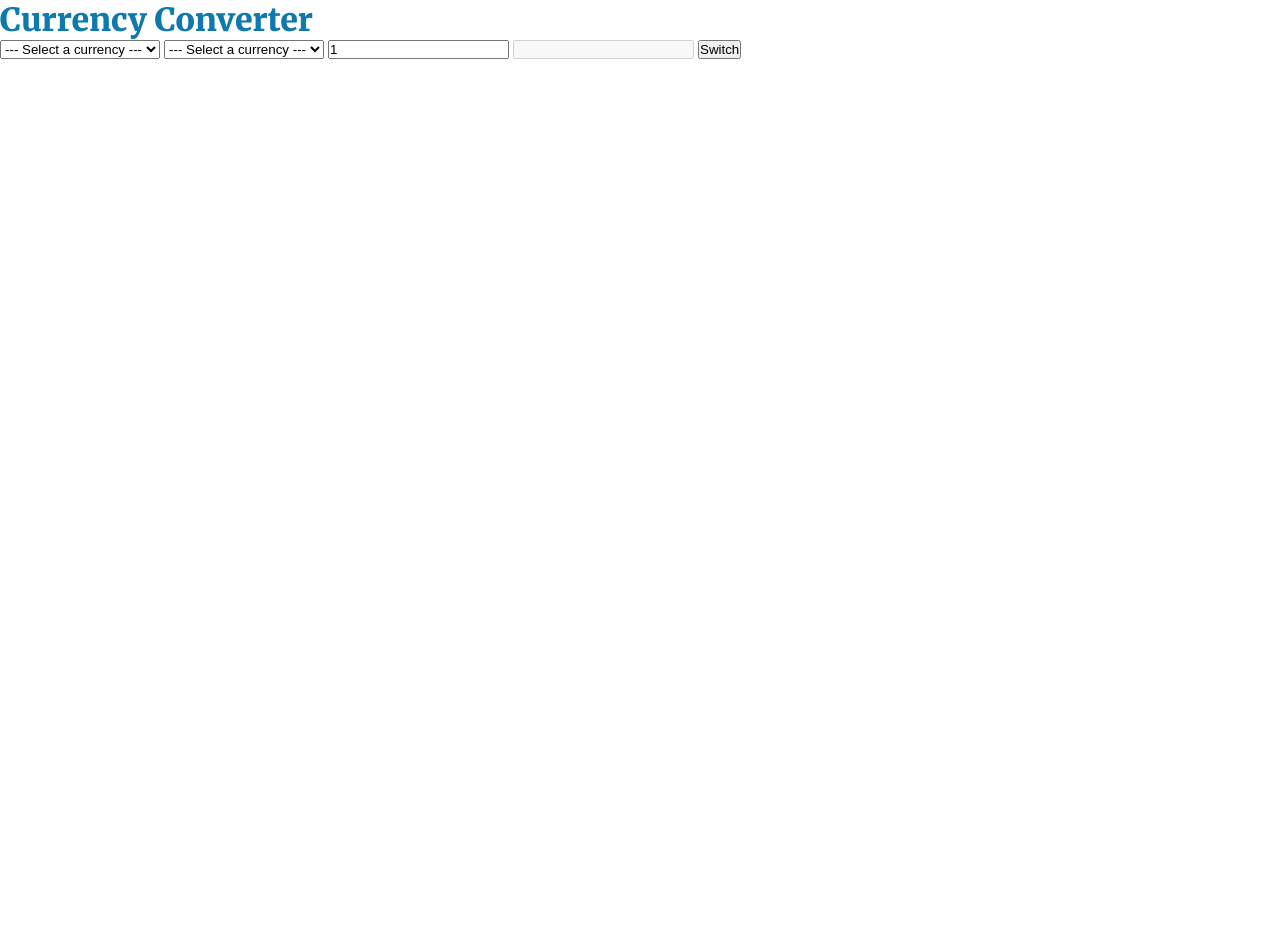
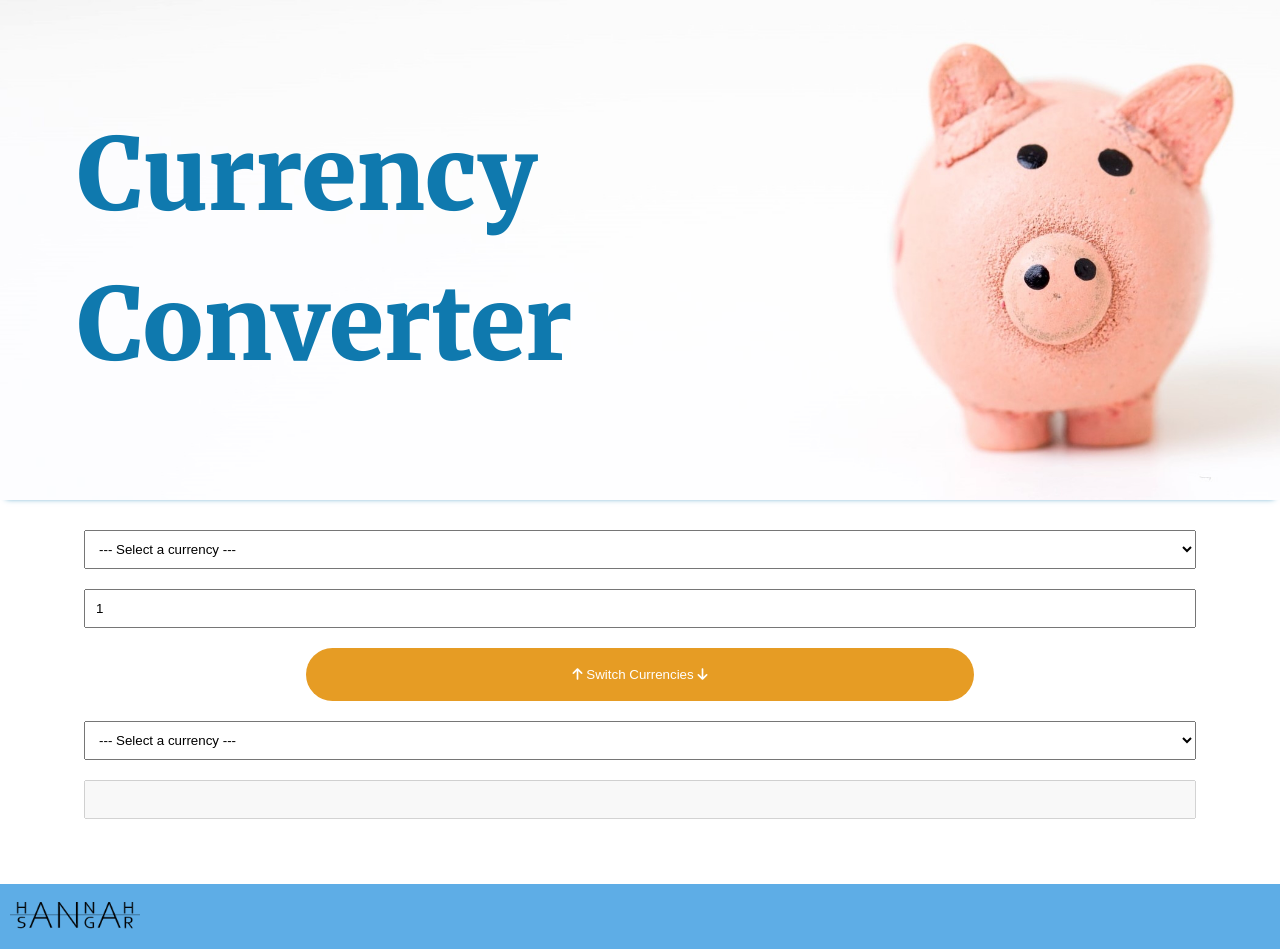
Before and after one commit to 88Hannah/currency-converter, a website: page index.html in a window 1280 px wide. Before the commit the page ends 800 px from the top, so only its background shows below. Drawn offline with Linux system fonts and the light colour scheme; no server answers.

Commit message:
Styling complete on mobile - still working on desktop etc

```diff
--- a/css/style.css
+++ b/css/style.css
@@ -7,25 +7,134 @@
 }
 
 
-body {
+:root {
     --clr--dk-blue: #0F79AE;
     --clr-blue: #5EADE6;
-    --clr-lt-blue: #D2F5FF;
+    --clr-grey: #E6F4F1;
     --clr-orange: #E69C24;
 
     --ff-title: 'Merriweather', serif;
     --ff-body: 'Roboto', sans-serif;
 }
 
+body {
+    position: relative;
+    font-family: var(--ff-body);
+    min-height: 100vh;
+    padding-bottom: 70px;
+}
+
+section {
+    width: 90%;
+    max-width: 1400px;
+    margin: 0 auto;
+}
+
+header {
+
+    height: fit-content;
+    width: 100vw;
+}
+
+.header__img-holder {
+    display: flex;
+    width: 100vw;
+    max-width: 1400px;
+    margin: 0 auto;
+    height: 40vw;
+    max-height: 500px;
+    box-shadow: 0px 4px 6px -6px var(--clr--dk-blue);
+}
+
+.shadow-container{
+    position: relative;
+    height: 100%;
+    flex-basis: auto;
+    flex-grow: 1;
+    flex-shrink: 1;
+}
+
+.header__img--shadow {
+    width: 100%;
+    height: 100%;
+}
+
+.pig-container {
+    height: 100%;
+    width: 40vw;
+    max-width: 500px;
+    flex-basis: auto;
+    flex-grow: 0;
+    flex-shrink: 0;
+}
+
+.header__img--pig {
+    width: 100%;
+    height: 100%;
+}
+
 
 h1 {
+    position: absolute;
     color: var(--clr--dk-blue);
     font-family: var(--ff-title);
+    font-size: 8vw;
+    line-height: 1.5em;
+    height: 24vw;
+    top: 50%;
+    left: 10%;
+    margin-top: -12vw;
 }
 
+
+@media (min-width: 1250px) {
+    h1 {
+        font-size: 100px;
+        height: 300px;
+        width: 675px;
+        top: 50%;
+        margin-top: -150px;
+    }
+
+}
+
+/* @media (min-width: 450px) {
+
+    h1 {
+        font-size: 2.5em;
+        height: 100px;
+        margin-top: -50px;
+    }
+}
+
+
+@media (min-width: 600px) {
+
+    h1 {
+        font-size: 3em;
+        height: 120;
+        margin-top: -60px;
+    }
+}
+
+
+@media (min-width: 879px) {
+
+    h1 {
+        font-size: 3em;
+        height: 60px;
+        margin-top: -30px;
+    }
+} */
+
+
+
+
 .spinner {
+    font-size: 4em;
     width: fit-content;
     height: fit-content;
+    margin: 30px auto;
     animation-name: spin;
     animation-iteration-count: infinite;
     animation-duration: 0.8s;
@@ -44,9 +153,86 @@ h1 {
 
 .converter {
     display: none;
+    flex-direction: column;
+    /* justify-items: center; */
+    padding: 20px;
+}
+
+.converter__element {
+    padding: 10px;
+    margin: 10px 0;
+    outline-color: var(--clr-orange);
+}
+
+.converter__element option {
+    outline-color: var(--clr-orange);
+}
+
+.switch {
+    width: 60%;
+    height: 4em;
+    align-self: center;
+    background: var(--clr-orange);
+    color: white;
+    border: none;
+    border: solid 2px transparent;
+    border-radius: 2em;
+    outline: none;
+}
+
+.switch:focus {
+    border: solid 2px var(--clr--dk-blue);
 }
 
 
 
 
-/*  let {baseCurrency, toCurrency, fromAmount} = UICtrl.getInput(); */
+
+/* FLAGS */
+
+.flags__intro {
+    padding: 10px 0;
+    font-size: 1.3em;
+}
+
+.flags__intro__currency {
+    font-size: 1.5em;
+    font-weight: 700;
+    color: var(--clr--dk-blue);
+}
+
+
+.flags__country {
+    display: flex;
+    width: 100%;
+    align-items: center;
+    justify-content: space-between;
+    padding: 10px;
+    background: var(--clr-grey);
+}
+
+.flags__img {
+    height: 30px;
+    border: solid 1px #aaa;
+    margin-left: 20px;
+}
+
+
+.flag-group {
+    margin-bottom: 30px;
+}
+
+
+footer {
+    background: var(--clr-blue);
+    position: absolute;
+    bottom: 0;
+    width: 100%;
+}
+
+
+
+.logo {
+    width: 150px;
+    padding: 10px;
+}
--- a/index.html
+++ b/index.html
@@ -10,34 +10,47 @@
 </head>
 <body>
 
-    <h1>Currency Converter</h1>
+    <header>
+        <div class="header__img-holder">
+            <div class="shadow-container">
+                <img class="header__img header__img--shadow" src="images/pig-shadow.jpg" alt="piggy bank">
+                <h1>Currency Converter</h1>
+            </div>
+            <div class="pig-container">
+                <img class="header__img header__img--pig" src="images/pig-square.jpg" alt="piggy bank">
+            </div>
+        </div>
+    </header>
 
-    <div class="spinner initial-loader"><i class="fas fa-spinner"></i></div>
+    <div class="spinner initial-loader"><i class="fas fa-sync-alt"></i></div>
 
     <section class="converter">
-        <select type="text" id="currencyFrom" class="data-field">
+        <select type="text" id="currencyFrom" class="data-field converter__element">
             <option disable hidden>--- Select a currency ---</option>
             <!-- Data options added in javascript -->
         </select>
 
-        <select type="text" id="currencyTo" class="data-field">
+        <input type="number" id="fromAmount" min="0" value="1" class="data-field converter__element">
+
+        <button type="button" class="switch converter__element"><i class="fas fa-arrow-up"></i> Switch Currencies <i class="fas fa-arrow-down"></i></button>
+
+        <select type="text" id="currencyTo" class="data-field converter__element">
             <option disable hidden>--- Select a currency ---</option>
             <!-- Data options added in javascript -->
         </select>
 
-        <input type="number" id="fromAmount" min="0" value="1" class="data-field">
-        <input type="number" id="toAmount" min="0" disabled class="data-field">
+        <input type="number" id="toAmount" min="0" disabled class="data-field converter__element">
 
-        <button type="button" class="switch">Switch</button>
+
     </section>
 
     <section class="flags">
-        <div class="fromFlags"></div>
-        <div class="toFlags"></div>
+        <div class="fromFlags flag-group"></div>
+        <div class="toFlags flag-group"></div>
     </section>
 
     <footer>
-        <img src="" alt="" class="logo">
+        <img src="images/logo.png" alt="" class="logo">
     </footer>
 
 
--- a/src/script.js
+++ b/src/script.js
@@ -198,18 +198,18 @@ const UIController = (function() {
         },
 
 
-        displayFlags: (dataArray, HTMLelement) => {
+        displayFlags: (currencyName, dataArray, HTMLelement) => {
             // Clear previous flags
-            HTMLelement.innerHTML = '';
+            HTMLelement.innerHTML = `<p class="flags__intro">The <span class="flags__intro__currency">${currencyName}</span> is used in:<p>`;
 
             dataArray.forEach(country =>{
                 const name = country.countryName;
                 const flag = country.flagURL;
 
                 HTMLelement.insertAdjacentHTML('beforeend', `
-                    <div>
-                        <p>${name}<p>
-                        <img src="${flag}" alt="The flag of ${name}">
+                    <div class="flags__country">
+                        <p class="flags__country-name">${name}<p>
+                        <img class="flags__img" src="${flag}" alt="The flag of ${name}">
                     </div>
                 `);
             });
@@ -261,7 +261,7 @@ const controller = (function(CurrencyCtrl, UICtrl) {
         try {
             const currencies = await CurrencyCtrl.getCurrencies();
             DOM.initialLoader.style.display = "none";
-            DOM.converter.style.display = "block";
+            DOM.converter.style.display = "flex";
             currencies.forEach(object => {
                 state.currencies.push(new CurrencyCtrl.Currency(object.code, object.currencyName));
             });
@@ -401,7 +401,7 @@ const controller = (function(CurrencyCtrl, UICtrl) {
         const currentCurrency = state.currencies.find(currency => currency.currencyCode === code)
         try {
             await requestFlags(code);
-            UICtrl.displayFlags(currentCurrency.countriesUsed, HTMLelement);
+            UICtrl.displayFlags(currentCurrency.currencyName, currentCurrency.countriesUsed, HTMLelement);
         } catch (error) {
             console.log(`There was a problem with the updateFlags function with the error message: ${error}`);
         };
```
Also changed, not shown: images/logo.png (added), images/pig-shadow.jpg (added), images/pig-square.jpg (added), images/pig-thin.jpg (added).
